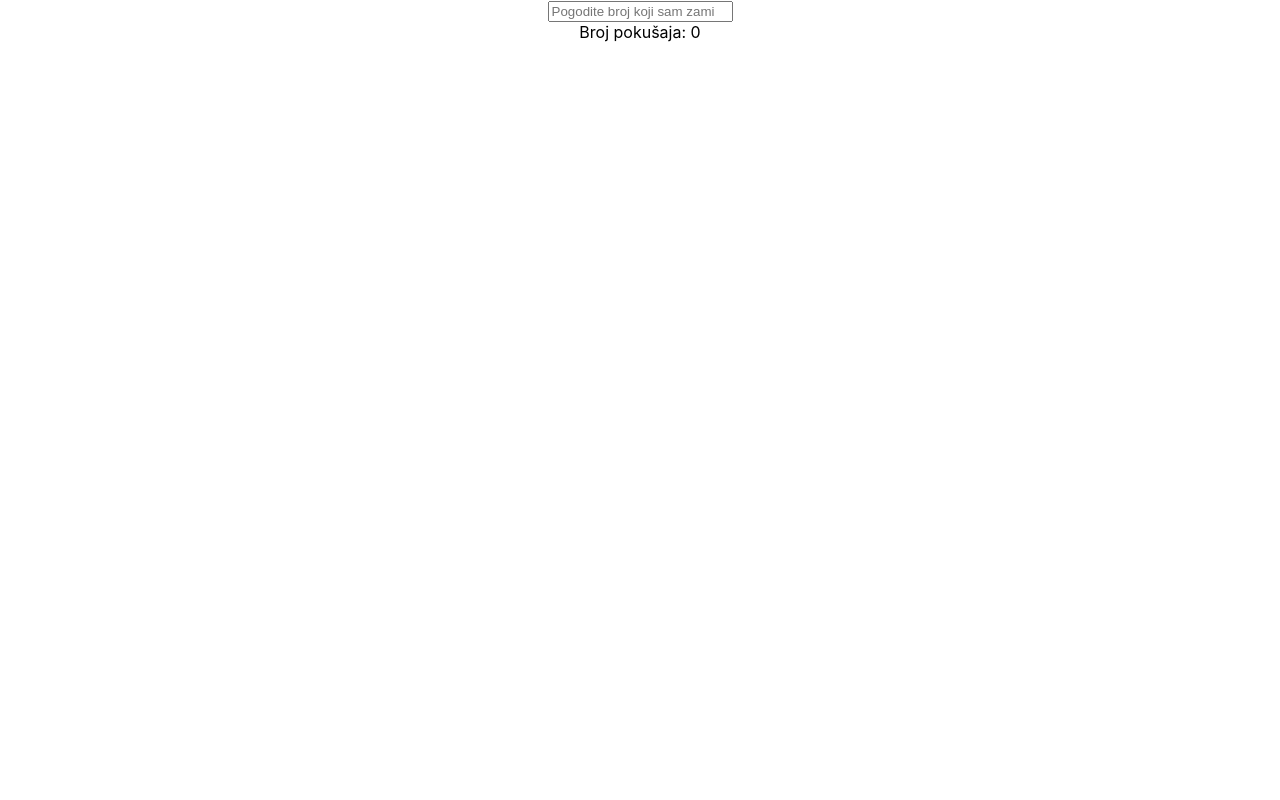
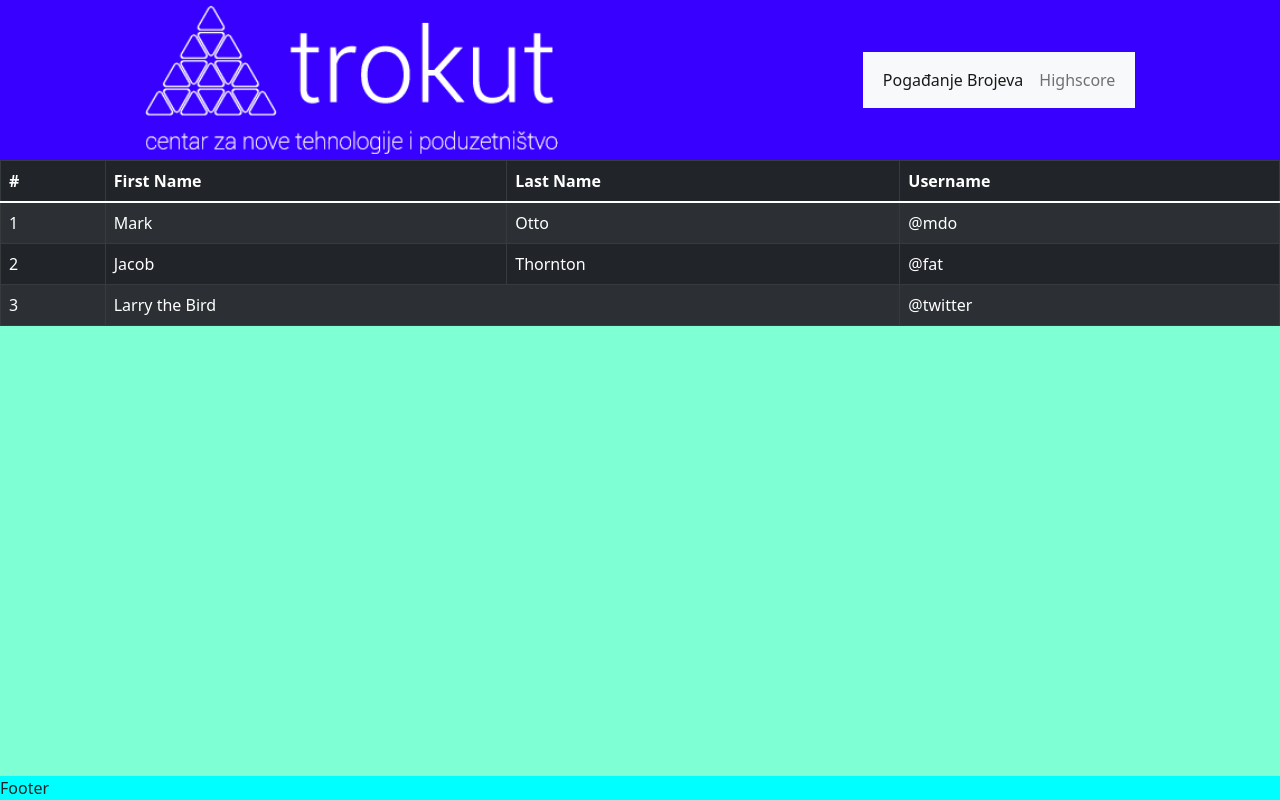
Before and after one commit to ZinUru99/IgraZaAntuna, a React (Create React App) app: page /highscore in a window 1280 px wide. Built offline with nearby package versions, Linux system fonts and the light colour scheme.

Commit message:
u pola predavanja

```diff
--- a/package.json
+++ b/package.json
@@ -6,8 +6,11 @@
     "@testing-library/jest-dom": "^5.16.3",
     "@testing-library/react": "^12.1.4",
     "@testing-library/user-event": "^13.5.0",
+    "bootstrap": "^5.1.3",
     "react": "^18.0.0",
+    "react-bootstrap": "^2.2.3",
     "react-dom": "^18.0.0",
+    "react-router-dom": "^6.3.0",
     "react-scripts": "5.0.0",
     "web-vitals": "^2.1.4"
   },
--- a/src/App.css
+++ b/src/App.css
@@ -1,38 +1,15 @@
-.App {
-  text-align: center;
+
+#nasApp{
+  display:flex;
+  flex-direction: column;
+  height: 100vh;
 }
 
-.App-logo {
-  height: 40vmin;
-  pointer-events: none;
+main{
+  background-color: aquamarine;
+  flex-grow: 1;
 }
 
-@media (prefers-reduced-motion: no-preference) {
-  .App-logo {
-    animation: App-logo-spin infinite 20s linear;
-  }
+footer{
+  background-color: aqua;
 }
-
-.App-header {
-  background-color: #282c34;
-  min-height: 100vh;
-  display: flex;
-  flex-direction: column;
-  align-items: center;
-  justify-content: center;
-  font-size: calc(10px + 2vmin);
-  color: white;
-}
-
-.App-link {
-  color: #61dafb;
-}
-
-@keyframes App-logo-spin {
-  from {
-    transform: rotate(0deg);
-  }
-  to {
-    transform: rotate(360deg);
-  }
-}
--- a/src/App.js
+++ b/src/App.js
@@ -1,13 +1,26 @@
 import React, { Component } from "react";
 import Igrica from "./components/Igrica";
 import Highscore from "./components/Highscore";
+import Header from "./components/Header";
+import Footer from "./components/Footer";
+import Login from "./components/Login";
+
+import { Routes, Route } from "react-router-dom";
+
+import "./App.css";
+import "bootstrap/dist/css/bootstrap.min.css";
 
 export default class App extends Component {
   constructor(props) {
     super(props);
-    const stanje = JSON.parse(localStorage.getItem("stanje"));
-    this.state = stanje
-      ? stanje
+    const stanjeIzBrowsera = JSON.parse(localStorage.getItem("stanje"));
+    this.state = stanjeIzBrowsera
+      ? {
+          highscore: stanjeIzBrowsera.highscore,
+          brojPokusaja: 0,
+          feedback: "",
+          zamisljeniBroj: Math.floor(Math.random() * 101),
+        }
       : {
           highscore: [],
           brojPokusaja: 0,
@@ -51,14 +64,29 @@ export default class App extends Component {
 
   render() {
     return (
-      <div style={{ textAlign: "center" }}>
+      <div id='nasApp'>
+        <Header />
+        <main>
+          <Routes>
+            <Route path='/' element={<Login />} />
+            <Route
+              path='/igra1'
+              element={
                 <Igrica
                   brojPokusaja={this.state.brojPokusaja}
                   zamisljeniBroj={this.state.zamisljeniBroj}
                   feedback={this.state.feedback}
                   promijeniStanje={(feedback) => this.promijeniStanje(feedback)}
                 />
-        <Highscore highscore={this.state.highscore} />
+              }
+            />
+            <Route
+              path='/highscore'
+              element={<Highscore highscore={this.state.highscore} />}
+            />
+          </Routes>
+        </main>
+        <Footer />
       </div>
     );
   }
--- /dev/null
+++ b/src/components/Footer.js
@@ -0,0 +1,7 @@
+import React from "react";
+
+const Footer = () => {
+  return <footer>Footer</footer>;
+};
+
+export default Footer;
--- /dev/null
+++ b/src/components/Header.css
@@ -0,0 +1,14 @@
+header{
+  display: flex;
+  justify-content: space-around;
+  align-items: center;
+  background-color: rgb(55, 0, 255);
+}
+
+nav{
+  height: fit-content;
+}
+
+#naslovnaSlika{
+  height: 150px;
+}
--- /dev/null
+++ b/src/components/Header.js
@@ -0,0 +1,45 @@
+import React from "react";
+import { Link } from "react-router-dom";
+import Image from "../images/trokut_logo.png";
+
+import "./Header.css";
+
+const Header = () => {
+  return (
+    <header>
+      <Link className='navbar-brand' to='/'>
+        <img id='naslovnaSlika' src={Image} />
+      </Link>
+      <nav className='navbar navbar-expand-lg navbar-light bg-light'>
+        <div className='container-fluid'>
+          <button
+            className='navbar-toggler'
+            type='button'
+            data-bs-toggle='collapse'
+            data-bs-target='#navbarNavDropdown'
+            aria-controls='navbarNavDropdown'
+            aria-expanded='false'
+            aria-label='Toggle navigation'>
+            <span className='navbar-toggler-icon'></span>
+          </button>
+          <div className='collapse navbar-collapse' id='navbarNavDropdown'>
+            <ul className='navbar-nav'>
+              <li className='nav-item'>
+                <Link to='/igra1' className='nav-link active'>
+                  Pogađanje Brojeva
+                </Link>
+              </li>
+              <li className='nav-item'>
+                <Link to='/highscore' className='nav-link'>
+                  Highscore
+                </Link>
+              </li>
+            </ul>
+          </div>
+        </div>
+      </nav>
+    </header>
+  );
+};
+
+export default Header;
--- a/src/components/Highscore.js
+++ b/src/components/Highscore.js
@@ -1,13 +1,44 @@
 import React from "react";
+import Table from "react-bootstrap/Table";
 
 const Highscore = ({ highscore }) => {
   return (
-    <ul>
-      {highscore.map((element, index) => {
-        return <li key={index}>{element}</li>;
-      })}
-    </ul>
+    <Table striped bordered hover variant='dark'>
+      <thead>
+        <tr>
+          <th>#</th>
+          <th>First Name</th>
+          <th>Last Name</th>
+          <th>Username</th>
+        </tr>
+      </thead>
+      <tbody>
+        <tr>
+          <td>1</td>
+          <td>Mark</td>
+          <td>Otto</td>
+          <td>@mdo</td>
+        </tr>
+        <tr>
+          <td>2</td>
+          <td>Jacob</td>
+          <td>Thornton</td>
+          <td>@fat</td>
+        </tr>
+        <tr>
+          <td>3</td>
+          <td colSpan={2}>Larry the Bird</td>
+          <td>@twitter</td>
+        </tr>
+      </tbody>
+    </Table>
   );
 };
 
 export default Highscore;
+
+/*
+{highscore.map((element, index) => {
+        return <li key={index}>{element}</li>;
+      })}
+      */
--- /dev/null
+++ b/src/components/Login.js
@@ -0,0 +1,7 @@
+import React from "react";
+
+const Login = () => {
+  return <div>Login</div>;
+};
+
+export default Login;
--- a/src/index.js
+++ b/src/index.js
@@ -1,14 +1,15 @@
 import React from "react";
 import { createRoot } from "react-dom/client";
+import { BrowserRouter } from "react-router-dom";
 import "./index.css";
 import App from "./App";
 import reportWebVitals from "./reportWebVitals";
 
 //prokomentirati sa polaznicima novi način ubacivanja Reacta u HTML DOM
 createRoot(document.getElementById("root")).render(
-  <React.StrictMode>
+  <BrowserRouter>
     <App />
-  </React.StrictMode>
+  </BrowserRouter>
 );
 
 // If you want to start measuring performance in your app, pass a function
```
Also changed, not shown: src/images/trokut_logo.png (added), 1 other file (tests, documents, lock files or other folders). Lines whose indentation alone changed are shown as unchanged.
